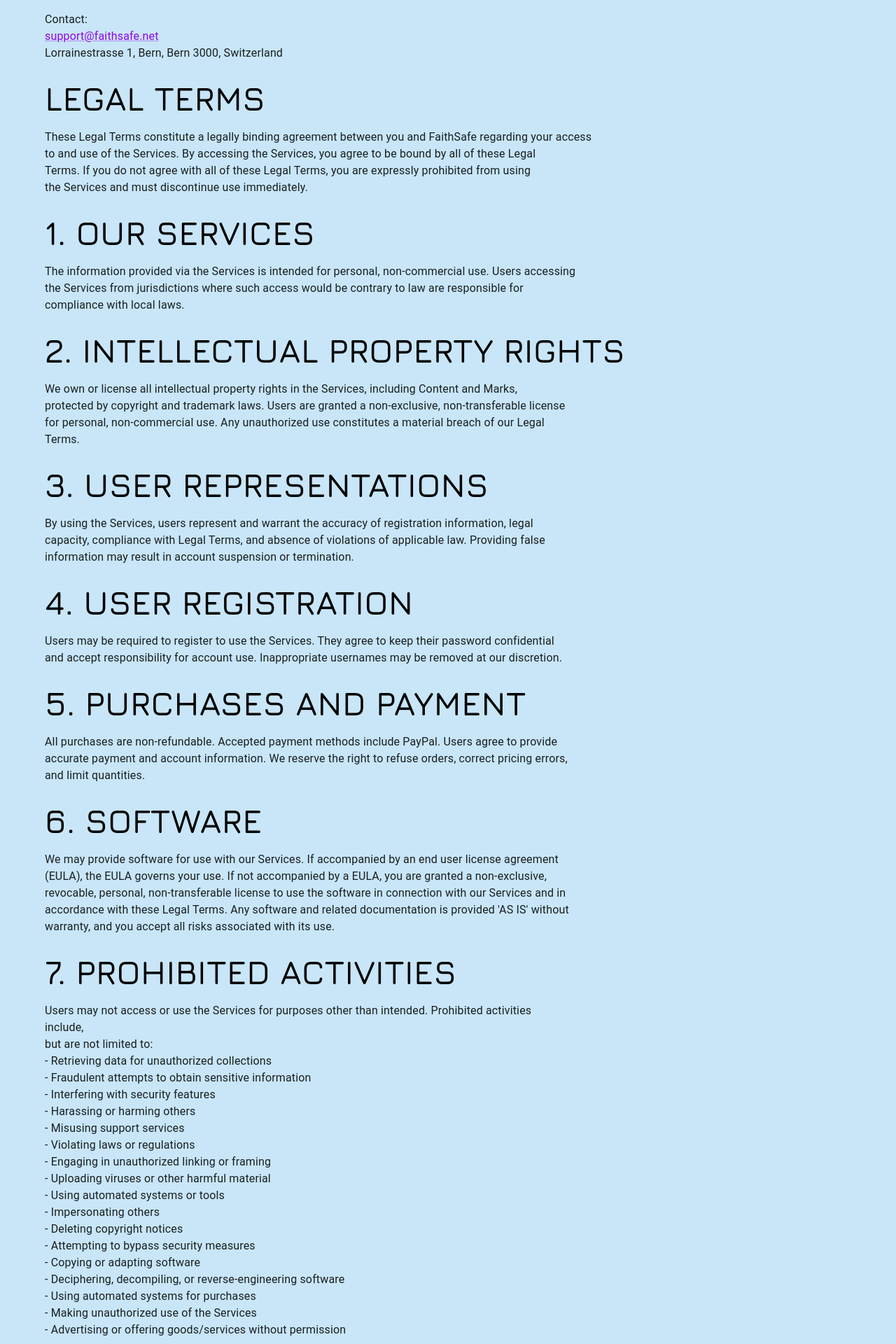
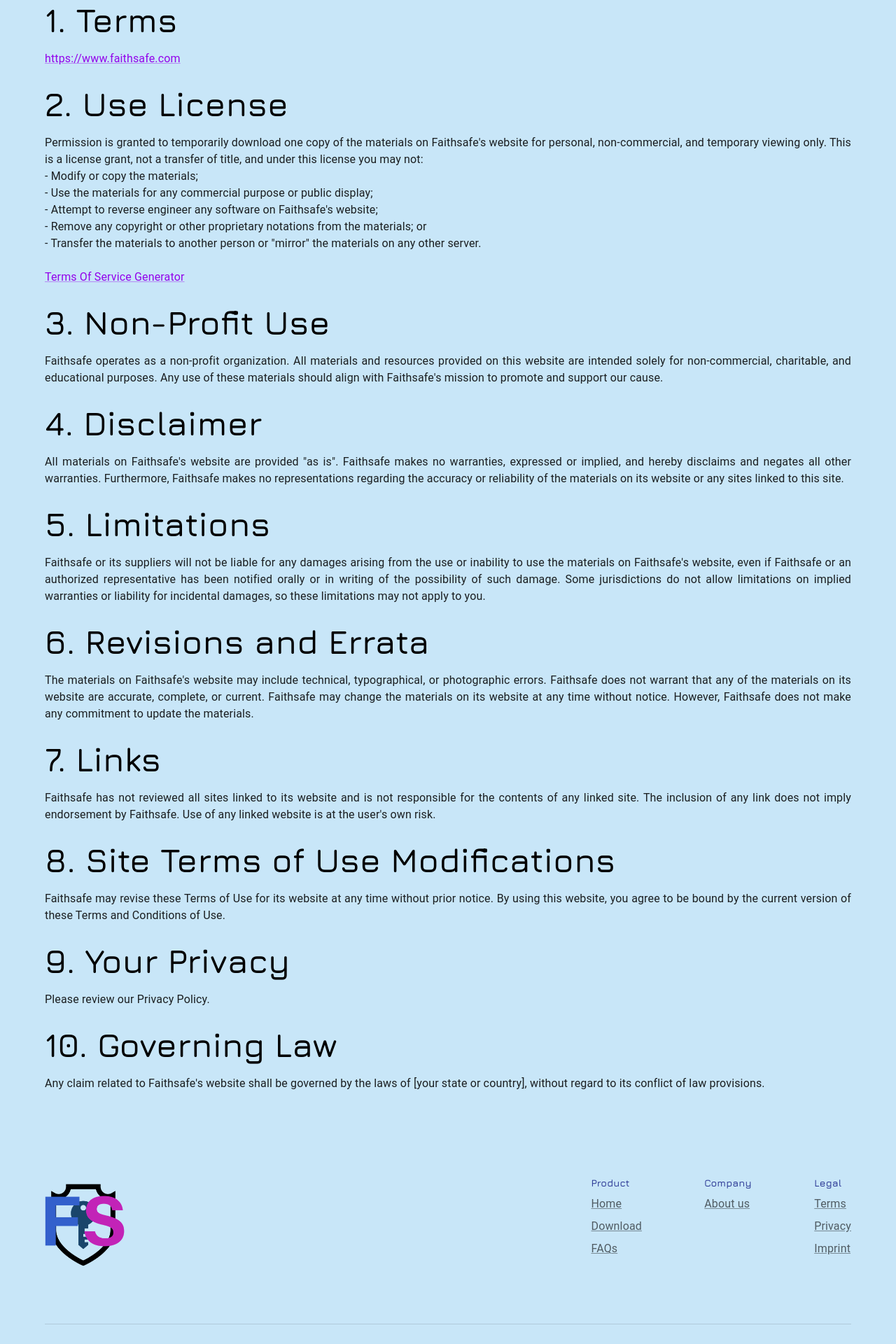
Before and after one commit to Gipfelienjoyer/-FaithSafeWeb, a React (Create React App) app: page /tos in a window 1280 px wide. Shown: the part 560-2480 px from the top of the page at 70% size. Built offline with nearby package versions, Linux system fonts and the light colour scheme.

Commit message:
added some hotfixes

```diff
--- a/src/01-molecules/WhyFaithSafeContent.tsx
+++ b/src/01-molecules/WhyFaithSafeContent.tsx
@@ -15,10 +15,11 @@
                 direction="column"
                 justifyContent="flex-start"
                 alignItems="flex-start"
+                margin="0"
             >
                 <Typography variant="h3">{title}</Typography>
                 {subtitles.map((subtitle, index) => (
-                    <Typography key={index} variant="h6">{subtitle}</Typography>
+                    <Typography key={index} align="left" variant="h6">{subtitle}</Typography>
                 ))}
             </Grid>
         </Box>
--- a/src/04-pages/tos.tsx
+++ b/src/04-pages/tos.tsx
@@ -2,188 +2,54 @@
 import { Box, Container, Typography, Link } from '@mui/material';
 
 const data = {
-    title: "Legal Terms",
+    title: "Website Terms and Conditions of Use",
     sections: [
         {
-            heading: "AGREEMENT TO OUR LEGAL TERMS",
-            text: `FaithSafe ('Company', 'we', 'us', or 'our')
-            A company registered in Switzerland at:
-            Lorrainestrasse 1, Bern, Bern 3000
-
-            Website:
-            https://www.faithsafe.com
-
-            Contact:
-            Email: support@faithsafe.net
-            Lorrainestrasse 1, Bern, Bern 3000, Switzerland`
+            heading: "1. Terms",
+            text: `By accessing this website, accessible from www.faithsafe.com, you agree to comply with these Terms and Conditions of Use and acknowledge your responsibility to adhere to any applicable local laws. If you do not agree with any of these terms, please do not use our site. The materials on this website are protected by copyright and trademark law.`
         },
         {
-            heading: "LEGAL TERMS",
-            text: `These Legal Terms constitute a legally binding agreement between you and FaithSafe regarding your access
-            to and use of the Services. By accessing the Services, you agree to be bound by all of these Legal
-            Terms. If you do not agree with all of these Legal Terms, you are expressly prohibited from using
-            the Services and must discontinue use immediately.`
+            heading: "2. Use License",
+            text: `Permission is granted to temporarily download one copy of the materials on Faithsafe's website for personal, non-commercial, and temporary viewing only. This is a license grant, not a transfer of title, and under this license you may not:
+            - Modify or copy the materials;
+            - Use the materials for any commercial purpose or public display;
+            - Attempt to reverse engineer any software on Faithsafe's website;
+            - Remove any copyright or other proprietary notations from the materials; or
+            - Transfer the materials to another person or "mirror" the materials on any other server.
+
+            Faithsafe reserves the right to terminate this license at any time if you violate any of these restrictions. Upon termination, you must destroy any downloaded materials in your possession, whether in electronic or printed format. These Terms of Service were created with the help of the Terms Of Service Generator.`
         },
         {
-            heading: "1. OUR SERVICES",
-            text: `The information provided via the Services is intended for personal, non-commercial use. Users accessing
-            the Services from jurisdictions where such access would be contrary to law are responsible for
-            compliance with local laws.`
+            heading: "3. Non-Profit Use",
+            text: `Faithsafe operates as a non-profit organization. All materials and resources provided on this website are intended solely for non-commercial, charitable, and educational purposes. Any use of these materials should align with Faithsafe's mission to promote and support our cause.`
         },
         {
-            heading: "2. INTELLECTUAL PROPERTY RIGHTS",
-            text: `We own or license all intellectual property rights in the Services, including Content and Marks,
-            protected by copyright and trademark laws. Users are granted a non-exclusive, non-transferable license
-            for personal, non-commercial use. Any unauthorized use constitutes a material breach of our Legal
-            Terms.`
+            heading: "4. Disclaimer",
+            text: `All materials on Faithsafe's website are provided "as is". Faithsafe makes no warranties, expressed or implied, and hereby disclaims and negates all other warranties. Furthermore, Faithsafe makes no representations regarding the accuracy or reliability of the materials on its website or any sites linked to this site.`
         },
         {
-            heading: "3. USER REPRESENTATIONS",
-            text: `By using the Services, users represent and warrant the accuracy of registration information, legal
-            capacity, compliance with Legal Terms, and absence of violations of applicable law. Providing false
-            information may result in account suspension or termination.`
+            heading: "5. Limitations",
+            text: `Faithsafe or its suppliers will not be liable for any damages arising from the use or inability to use the materials on Faithsafe's website, even if Faithsafe or an authorized representative has been notified orally or in writing of the possibility of such damage. Some jurisdictions do not allow limitations on implied warranties or liability for incidental damages, so these limitations may not apply to you.`
         },
         {
-            heading: "4. USER REGISTRATION",
-            text: `Users may be required to register to use the Services. They agree to keep their password confidential
-            and accept responsibility for account use. Inappropriate usernames may be removed at our discretion.`
+            heading: "6. Revisions and Errata",
+            text: `The materials on Faithsafe's website may include technical, typographical, or photographic errors. Faithsafe does not warrant that any of the materials on its website are accurate, complete, or current. Faithsafe may change the materials on its website at any time without notice. However, Faithsafe does not make any commitment to update the materials.`
         },
         {
-            heading: "5. PURCHASES AND PAYMENT",
-            text: `All purchases are non-refundable. Accepted payment methods include PayPal. Users agree to provide
-            accurate payment and account information. We reserve the right to refuse orders, correct pricing errors,
-            and limit quantities.`
+            heading: "7. Links",
+            text: `Faithsafe has not reviewed all sites linked to its website and is not responsible for the contents of any linked site. The inclusion of any link does not imply endorsement by Faithsafe. Use of any linked website is at the user's own risk.`
         },
         {
-            heading: "6. SOFTWARE",
-            text: `We may provide software for use with our Services. If accompanied by an end user license agreement
-            (EULA), the EULA governs your use. If not accompanied by a EULA, you are granted a non-exclusive,
-            revocable, personal, non-transferable license to use the software in connection with our Services and in
-            accordance with these Legal Terms. Any software and related documentation is provided 'AS IS' without
-            warranty, and you accept all risks associated with its use.`
+            heading: "8. Site Terms of Use Modifications",
+            text: `Faithsafe may revise these Terms of Use for its website at any time without prior notice. By using this website, you agree to be bound by the current version of these Terms and Conditions of Use.`
         },
         {
-            heading: "7. PROHIBITED ACTIVITIES",
-            text: `Users may not access or use the Services for purposes other than intended. Prohibited activities
-            include,
-            but are not limited to:
-            - Retrieving data for unauthorized collections
-            - Fraudulent attempts to obtain sensitive information
-            - Interfering with security features
-            - Harassing or harming others
-            - Misusing support services
-            - Violating laws or regulations
-            - Engaging in unauthorized linking or framing
-            - Uploading viruses or other harmful material
-            - Using automated systems or tools
-            - Impersonating others
-            - Deleting copyright notices
-            - Attempting to bypass security measures
-            - Copying or adapting software
-            - Deciphering, decompiling, or reverse-engineering software
-            - Using automated systems for purchases
-            - Making unauthorized use of the Services
-            - Advertising or offering goods/services without permission`
+            heading: "9. Your Privacy",
+            text: `Please review our Privacy Policy.`
         },
         {
-            heading: "8. USER GENERATED CONTRIBUTIONS",
-            text: `While the Services may not offer users the ability to submit or post content directly, users may have
-            the
-            opportunity to create, submit, post, or display content (referred to as 'Contributions'). Users
-            represent and warrant that their Contributions comply with our Legal Terms and do not infringe on the
-            rights of any third party.`
-        },
-        {
-            heading: "9. CONTRIBUTION LICENSE",
-            text: `You and the Services agree that we may access, store, process, and use any information and personal data
-            you provide following the terms of the Privacy Policy and your choices. By submitting suggestions or
-            other feedback regarding the Services, you agree that we can use and share such feedback for any purpose
-            without compensation to you. We do not assert ownership over your Contributions, and you retain full
-            ownership and intellectual property rights associated with them. We are not liable for any statements or
-            representations in your Contributions, and you are solely responsible for them.`
-        },
-        {
-            heading: "10. GUIDELINES FOR REVIEWS",
-            text: `When leaving reviews, users must comply with specific criteria, including having firsthand experience,
-            refraining from offensive language, avoiding discriminatory references, refraining from illegal activity
-            references, not being affiliated with competitors when posting negative reviews, not making legal
-            conclusions, avoiding false or misleading statements, and not organizing review campaigns.`
-        },
-        {
-            heading: "11. THIRD-PARTY WEBSITES AND CONTENT",
-            text: `The Services may contain links to Third-Party Websites and Third-Party Content. We do not investigate,
-            monitor, or check these for accuracy or appropriateness and are not responsible for them. Inclusion of
-            Third-Party Websites or Content does not imply endorsement, and accessing them is at your own risk. Any
-            transactions on Third-Party Websites are between you and the third party, and we are not liable for
-            them.`
-        },
-        {
-            heading: "12. SERVICES MANAGEMENT",
-            text: `We reserve the right to manage the Services in a manner designed to protect our rights and property and
-            to facilitate the proper functioning of the Services.`
-        },
-        {
-            heading: "13. PRIVACY POLICY",
-            text: `Our Privacy Policy governs data privacy and security. By using the Services, you agree to be bound by
-            our Privacy Policy, which is incorporated into these Legal Terms.`
-        },
-        {
-            heading: "14. TERM AND TERMINATION",
-            text: `These Legal Terms remain in effect while you use the Services. We reserve the right to deny access,
-            terminate accounts, or remove content without notice or liability.`
-        },
-        {
-            heading: "15. MODIFICATIONS AND INTERRUPTIONS",
-            text: `We may change, modify, or remove the Services' content at our sole discretion without notice. We are not
-            liable for any interruptions or errors in service.`
-        },
-        {
-            heading: "16. GOVERNING LAW",
-            text: `These Legal Terms are governed by the laws of Switzerland, and any disputes shall be submitted to the
-            courts of Bern.`
-        },
-        {
-            heading: "17. DISPUTE RESOLUTION",
-            text: `Disputes may be resolved through informal negotiations or binding arbitration, with certain exceptions.`
-        },
-        {
-            heading: "18. CORRECTIONS",
-            text: `We reserve the right to correct errors or inaccuracies in the Services' information without notice.`
-        },
-        {
-            heading: "19. DISCLAIMER",
-            text: `The Services are provided as-is, and we disclaim all warranties. We are not liable for any damages
-            resulting from your use of the Services.`
-        },
-        {
-            heading: "20. LIMITATIONS OF LIABILITY",
-            text: `Our liability is limited to the amount paid by you, and we are not liable for certain damages. Certain
-            laws may not allow these limitations, granting you additional rights.`
-        },
-        {
-            heading: "21. INDEMNIFICATION",
-            text: `You agree to defend, indemnify, and hold us harmless from any claims arising from your use of the
-            Services or breach of these Legal Terms.`
-        },
-        {
-            heading: "22. USER DATA",
-            text: `While we maintain data for managing the Services, you are solely responsible for any data transmitted or
-            related to your use of the Services.`
-        },
-        {
-            heading: "23. ELECTRONIC COMMUNICATIONS, TRANSACTIONS, AND SIGNATURES",
-            text: `You consent to receive electronic communications and agree to electronic signatures, contracts, and
-            transactions.`
-        },
-        {
-            heading: "24. MISCELLANEOUS",
-            text: `These Legal Terms constitute the entire agreement between you and us and operate to the fullest extent
-            permissible by law. We may assign our rights and obligations and are not liable for delays beyond our
-            control.`
-        },
-        {
-            heading: "25. CONTACT US",
-            text: `For complaints or further information about the Services, please contact us at the provided address.`
+            heading: "10. Governing Law",
+            text: `Any claim related to Faithsafe's website shall be governed by the laws of [your state or country], without regard to its conflict of law provisions.`
         }
     ]
 };
@@ -205,10 +71,10 @@
                                 <Typography variant="body1" textAlign={'justify'} component={'div'}>
                                     {section.text.split('\n').map((line, i) => (
                                         <div key={i}>
-                                            {line.includes('https://www.faithsafe.com') ? (
+                                            {line.includes('www.faithsafe.com') ? (
                                                 <Link href="https://www.faithsafe.com">https://www.faithsafe.com</Link>
-                                            ) : line.includes('support@faithsafe.net') ? (
-                                                <Link href="mailto:support@faithsafe.net">support@faithsafe.net</Link>
+                                            ) : line.includes('Terms Of Service Generator') ? (
+                                                <Link href="https://www.termsofservicegenerator.net">Terms Of Service Generator</Link>
                                             ) : (
                                                 line
                                             )}
```
